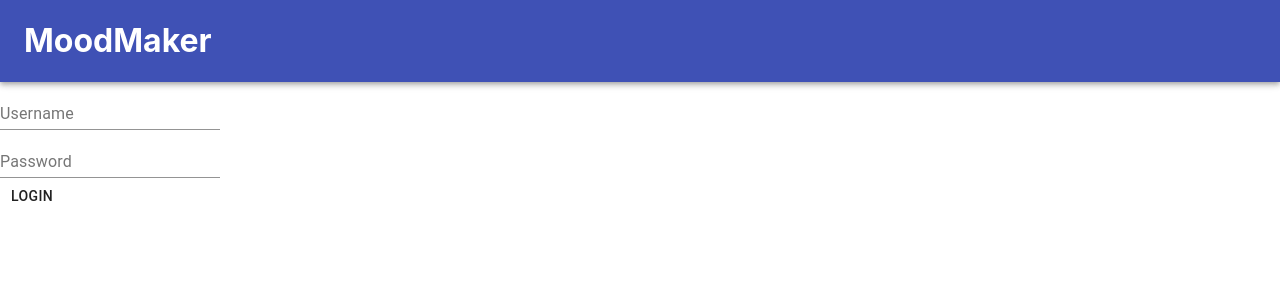
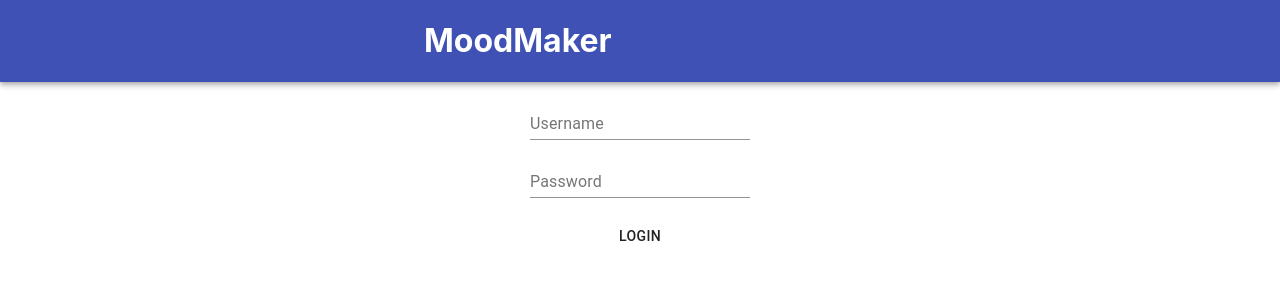
Before and after one commit to CodingGiraffe/moodMaker, a React (Create React App) app: page / in a window 1280 px wide. Shown: the top 300 px of the page. Built offline with nearby package versions, Linux system fonts and the light colour scheme.

Commit message:
added css and background video

```diff
--- a/src/App.css
+++ b/src/App.css
@@ -5,6 +5,27 @@
 .App-logo {
   height: 40vmin;
   pointer-events: none;
+}
+
+.fields {
+  text-align: center;
+}
+
+.username {
+  margin-top: 10px;
+}
+
+.password {
+  margin-top: 10px;
+  margin-bottom: 20px;
+}
+
+.appName {
+  margin-left: 400px;
+}
+
+#text-color {
+  opacity: ;
 }
 
 @media (prefers-reduced-motion: no-preference) {
--- a/src/components/AudioComponent.jsx
+++ b/src/components/AudioComponent.jsx
@@ -33,24 +33,24 @@ export default function AudioCard() {
     setQuality(event.target.value);
   };
 
-  let warning;
+  // let warning;
 
-  if (quality === "Low") {
-    warning = `Music quality is degraded. Increase quality if your connection allows it.`;
-  } else {
-    warning = "";
-  }
+  // if (quality === "Low") {
+  //   warning = `Music quality is degraded. Increase quality if your connection allows it.`;
+  // } else {
+  //   warning = "";
+  // }
 
   return (
     <Card>
       <CardContent className="card-color">
         <Typography id="text-color" gutterBottom>
-          <h1>Audio Quality</h1>
-          <p>{warning}</p>
+          <h1>Desired Mood</h1>
+          {/* <p>{warning}</p> */}
         </Typography>
 
         <FormControl variant="filled" className={classes.formControl}>
-          <InputLabel id="text-color">Quality</InputLabel>
+          <InputLabel id="text-color">Moods</InputLabel>
           <Select
             id="text-color"
             className={classes.dropDown}
--- a/src/components/Dashboard.jsx
+++ b/src/components/Dashboard.jsx
@@ -1,5 +1,7 @@
 import React, { Component } from "react";
 import AudioCard from "./AudioComponent";
+import Movinghand from "./video/Movinghand.mp4"
+
 
 class Dashboard extends Component {
   constructor(props) {
@@ -7,7 +9,6 @@ class Dashboard extends Component {
     this.state = {
       notifications: [],
       isOnline: false,
-      profilePic: [],
     };
   }
 
@@ -29,9 +30,23 @@ class Dashboard extends Component {
 
 
   render() {
-    const { profilePic } = this.state;
     return (
       <div className="container">
+        <video autoPlay loop muted
+        style= {{
+          position: "absolute",
+          width: "100%",
+          left: "50%",
+          top: "50%",
+          height: "100%",
+          objectFit: "cover",
+          transform: "translate(-50%, -50%)",
+          opcaity: 10
+          // zIndex: "-1"
+        }}
+        >
+          <source src={Movinghand} type ="video/mp4"/>
+        </video>
         <div className="audioCard">
           <AudioCard />
         </div>
--- a/src/components/NavBar.jsx
+++ b/src/components/NavBar.jsx
@@ -9,7 +9,7 @@ const NavBar = () => {
       <AppBar position="static">
         <Toolbar className="navBar">
           <Typography variant="title" color="inherit">
-            <h1>MoodMaker</h1>
+            <h1 className="appName">MoodMaker</h1>
           </Typography>
         </Toolbar>
       </AppBar>
```
Also changed, not shown: 1 other file (tests, documents, lock files or other folders).
